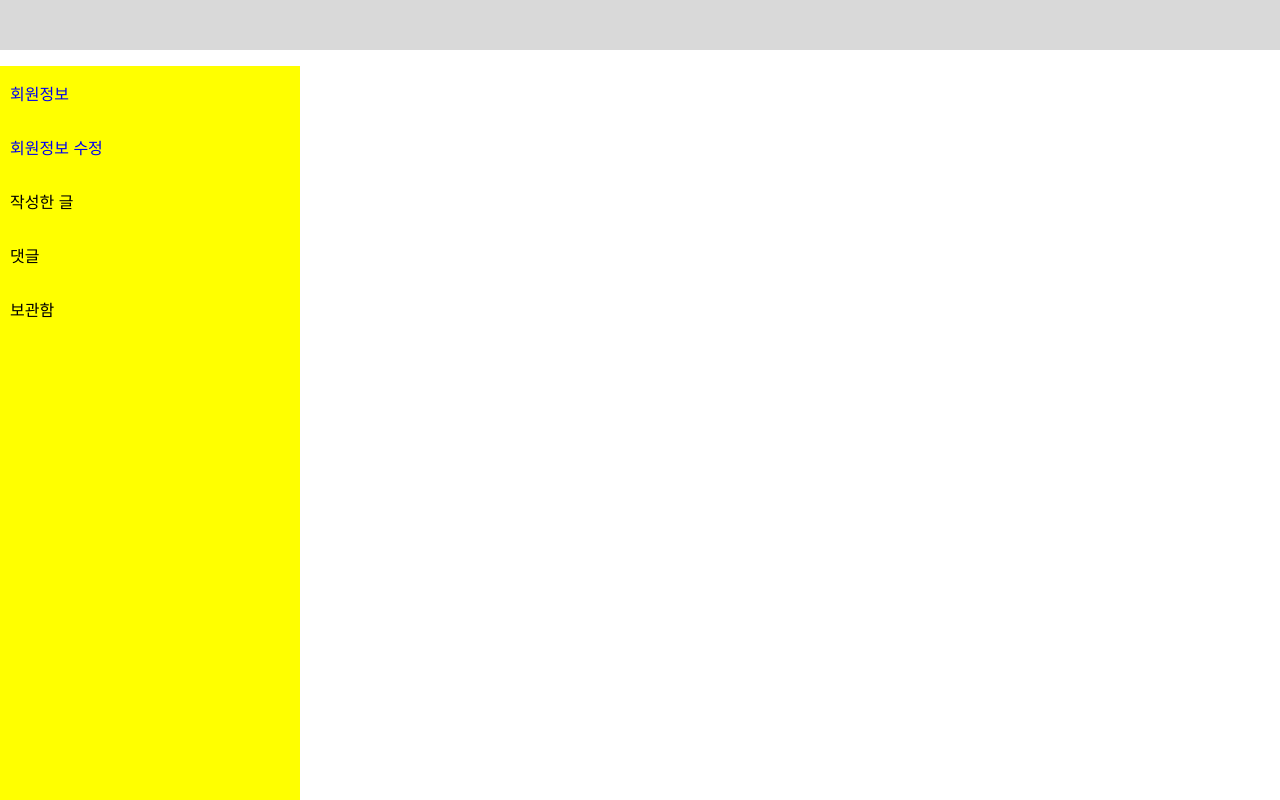
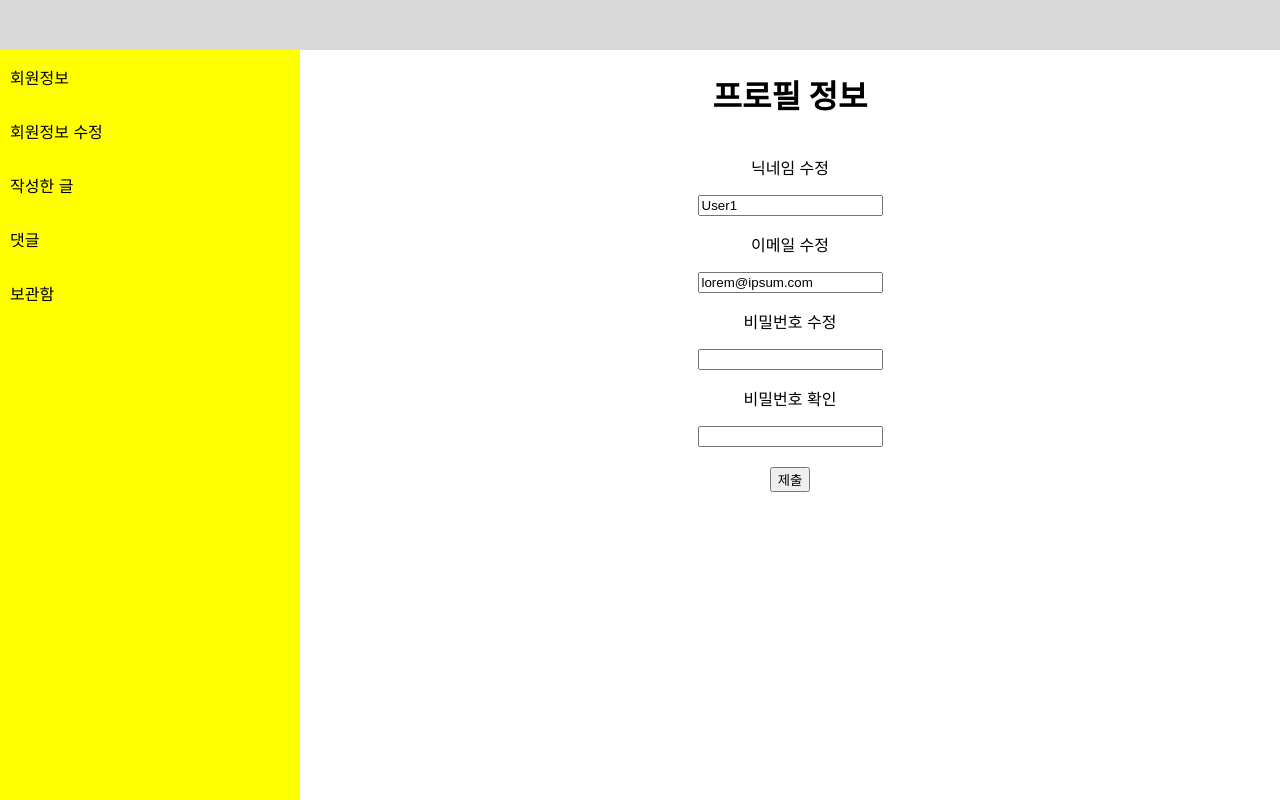
Before and after one commit to FrontEnd-Team3/pair1, a React (Create React App) app in the folder board-app/: page /profile/edit in a window 1280 px wide. Shown: the top 800 px of the page. Built offline with nearby package versions, Linux system fonts and the light colour scheme.

Commit message:
feat: 회원정보 수정 로직 추가

```diff
--- a/board-app/src/App.js
+++ b/board-app/src/App.js
@@ -2,9 +2,14 @@ import logo from "./logo.svg";
 import "./App.css";
 import { RouterProvider } from "react-router-dom";
 import router from "./routes/routing";
+import UserInfoProvider from "./context/user-info";
 
 function App() {
-  return <RouterProvider router={router} />;
+  return (
+    <UserInfoProvider>
+      <RouterProvider router={router} />
+    </UserInfoProvider>
+  );
 }
 
 export default App;
--- a/board-app/src/context/user-info.js
+++ b/board-app/src/context/user-info.js
@@ -1 +1,20 @@
 // @TODO 유저의 회원정보를 바꿀 수 있도록
+
+import { useState } from "react";
+import { createContext, useContext } from "react";
+import initialValue from "../data/user-info.json";
+
+export const useUserInfo = () => useContext(UserInfo);
+
+const UserInfo = createContext();
+
+const UserInfoProvider = ({ children }) => {
+  const [userState, setUserState] = useState(initialValue.currUser);
+  return (
+    <UserInfo.Provider value={[userState, setUserState]}>
+      {children}
+    </UserInfo.Provider>
+  );
+};
+
+export default UserInfoProvider;
--- /dev/null
+++ b/board-app/src/data/user-info.json
@@ -0,0 +1,8 @@
+{
+  "currUser": {
+    "uid": 1,
+    "username": "User1",
+    "email": "lorem@ipsum.com",
+    "password": "loremipsumdolorsitamet"
+  }
+}
--- a/board-app/src/pages/profile/components/profile-edit/index.js
+++ b/board-app/src/pages/profile/components/profile-edit/index.js
@@ -1,4 +1,53 @@
+import { useNavigate } from "react-router-dom";
+import styled from "styled-components";
+import { useUserInfo } from "../../../../context/user-info";
+
 const ProfileEdit = () => {
-  return <></>;
+  const navigate = useNavigate();
+  const [userState, setUserState] = useUserInfo();
+
+  const validate = (e) => {
+    e.preventDefault();
+
+    if (e.target.password.value === e.target.passwordConfirm.value) {
+      setUserState((prev) => ({
+        uid: prev.uid,
+        username: e.target.username.value,
+        email: e.target.email.value,
+        password: e.target.password.value,
+      }));
+      alert("회원 정보가 변경되었습니다.");
+      navigate("/profile/");
+    } else {
+      alert("비밀번호를 다시 확인해 주세요.");
+    }
+  };
+  return (
+    <S.ProfileForm onSubmit={validate}>
+      <h1>프로필 정보</h1>
+      <p>닉네임 수정</p>
+      <input
+        type="text"
+        name="username"
+        defaultValue={userState.username}
+      ></input>
+      <p>이메일 수정</p>
+      <input type="email" name="email" defaultValue={userState.email}></input>
+      <p>비밀번호 수정</p>
+      <input type="password" name="password"></input>
+      <p>비밀번호 확인</p>
+      <input type="password" name="passwordConfirm"></input>
+      <br />
+      <button>제출</button>
+    </S.ProfileForm>
+  );
 };
 export default ProfileEdit;
+/* 나중에 이거 리팩토링 */
+const ProfileForm = styled.form`
+  display: flex;
+  flex-direction: column;
+  width: calc(100% - 300px);
+  align-items: center;
+`;
+const S = { ProfileForm };
--- a/board-app/src/pages/profile/components/profile-main/index.js
+++ b/board-app/src/pages/profile/components/profile-main/index.js
@@ -1,9 +1,23 @@
+import styled from "styled-components";
+import { useUserInfo } from "../../../../context/user-info";
+
 const ProfileMain = () => {
+  const [userState, setUserState] = useUserInfo();
   return (
-    <div>
-      <h1>이름: {"User1"}</h1>
-    </div>
+    <S.ProfileContainer>
+      <h1>프로필 정보</h1>
+      <p>닉네임: {userState.username}</p>
+      <p>이메일: {userState.email}</p>
+      <p>게시글 수: 12</p>
+      <p>추천 수: 123</p>
+    </S.ProfileContainer>
   );
 };
-
+const ProfileContainer = styled.div`
+  display: flex;
+  flex-direction: column;
+  width: calc(100% - 300px);
+  align-items: center;
+`;
 export default ProfileMain;
+const S = { ProfileContainer };
--- a/board-app/src/pages/profile/components/profile-side-nav/index.js
+++ b/board-app/src/pages/profile/components/profile-side-nav/index.js
@@ -2,6 +2,7 @@ import styled from "styled-components";
 import { Link } from "react-router-dom";
 
 const ProfileSideNav = () => {
+
   return (
     <S.SideNavContainer>
       <li>
@@ -22,6 +23,7 @@ const SideNavContainer = styled.ul`
   height: 1000px;
   list-style: none;
   padding: 0;
+  margin: 0;
   li {
     padding: 15px 0 15px 10px;
     text-decoration: none;
--- a/board-app/src/styles/global.js
+++ b/board-app/src/styles/global.js
@@ -1,16 +1,12 @@
 import { createGlobalStyle } from "styled-components";
 
 const GlobalStyles = createGlobalStyle`
+    /* Link의 밑줄과 색 없애기 */
     ul{
         /* Remove underline */
         a {
-        text-decoration: none;
-        }
-
-        /* Change color */
-        a:hover,
-        a:focus {
-        color: #000; /* Replace with your desired color */
+            text-decoration: none;
+            color: #000;
         }
     }
 `;
```
Also changed, not shown: 1 other file (tests, documents, lock files or other folders).
